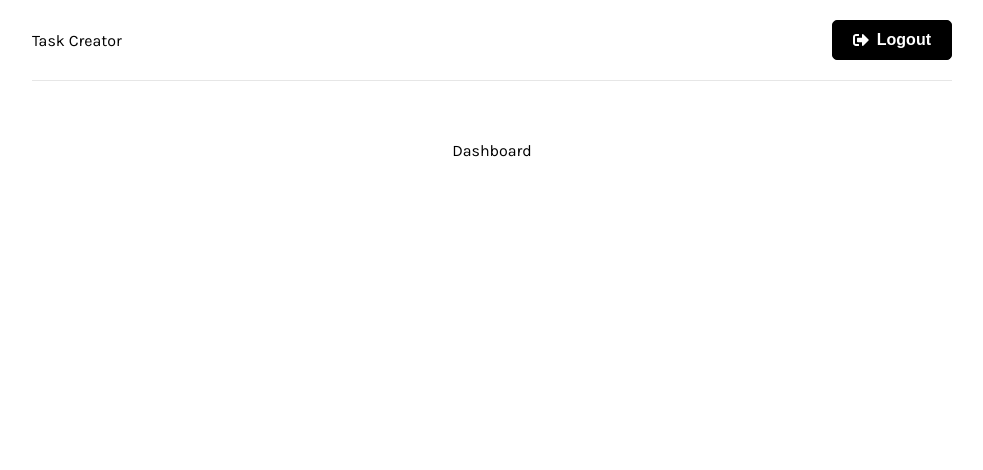
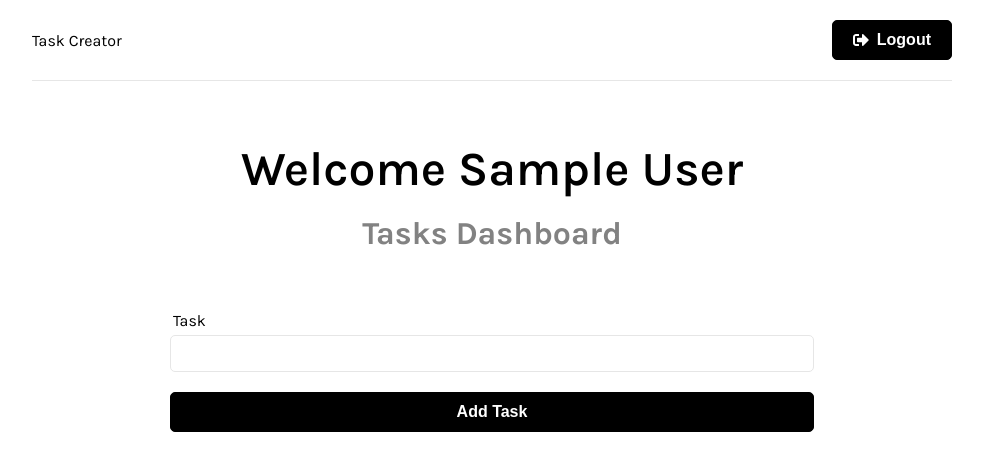
Before and after one commit to sayjin93/Task-MERN, a React (Vite) app in the folder frontend/: page / in a window 1280 px wide. Shown: the top 470 px of the page, without its empty margins (148-1131 px from the left). Built offline with nearby package versions, Linux system fonts and the light colour scheme; sample sign-in values are in the browser's storage.

Commit message:
Completing Chapter 9

```diff
--- a/frontend/src/components/Dashboard.jsx
+++ b/frontend/src/components/Dashboard.jsx
@@ -1,6 +1,26 @@
+import { useEffect } from 'react';
+import { useNavigate } from 'react-router-dom';
+import { useSelector } from 'react-redux';
+
+import TaskForm from './TaskForm';
+
 const Dashboard = () => {
+    const navigate = useNavigate();
+    const { user } = useSelector(state => state.user);
+
+    useEffect(() => {
+        if (!user) navigate("/login");
+    }, [user, navigate])
+
     return (
-        <div>Dashboard</div>
+        <>
+            <section className='heading'>
+                <h1>Welcome {user && user.name}</h1>
+                <p>Tasks Dashboard</p>
+            </section>
+
+            <TaskForm />
+        </>
     )
 }
 
--- /dev/null
+++ b/frontend/src/components/TaskForm.jsx
@@ -0,0 +1,41 @@
+import { useState } from 'react';
+import { toast } from 'react-toastify';
+import { useCreateTaskMutation } from '../store/apis/taskApi';
+
+const TaskForm = () => {
+    const [text, setText] = useState("");
+    const [createTask, { isLoading }] = useCreateTaskMutation();
+
+    const onSubmit = async (e) => {
+        e.preventDefault();
+        if (!text.trim()) return;
+
+        try {
+            await createTask({ text }).unwrap();
+            setText('');
+            toast.success('Task created successfully!');
+        } catch (err) {
+            toast.error(err?.data?.message || 'Something went wrong!');
+        }
+    };
+
+
+    return (
+        <section className='form'>
+            <form onSubmit={onSubmit}>
+                <div className='form-group'>
+                    <label htmlFor='text'>Task</label>
+                    <input type='text' id='text' value={text} onChange={e => setText(e.target.value)}
+                    />
+                </div>
+                <div className='form-group'>
+                    <button className='btn btn-block' type='submit' disabled={isLoading}>
+                        {isLoading ? 'Adding...' : 'Add Task'}
+                    </button>
+                </div>
+            </form>
+        </section>
+    )
+}
+
+export default TaskForm
--- /dev/null
+++ b/frontend/src/store/apis/taskApi.js
@@ -0,0 +1,52 @@
+import { createApi, fetchBaseQuery } from '@reduxjs/toolkit/query/react';
+
+export const taskApi = createApi({
+    reducerPath: 'taskApi',
+    baseQuery: fetchBaseQuery({
+        baseUrl: import.meta.env.VITE_API_URL,
+        prepareHeaders: (headers, { getState }) => {
+            const token = getState().user.user?.token;
+            if (token) {
+                headers.set('Authorization', `Bearer ${token}`);
+            }
+            return headers;
+        },
+    }),
+    tagTypes: ['Task'],
+    endpoints: (builder) => ({
+        getTasks: builder.query({
+            query: () => '/tasks',
+            providesTags: ['Task'],
+        }),
+        createTask: builder.mutation({
+            query: (newTask) => ({
+                url: '/tasks',
+                method: 'POST',
+                body: newTask,
+            }),
+            invalidatesTags: ['Task'],
+        }),
+        updateTask: builder.mutation({
+            query: ({ id, ...data }) => ({
+                url: `/tasks/${id}`,
+                method: 'PUT',
+                body: data,
+            }),
+            invalidatesTags: ['Task'],
+        }),
+        deleteTask: builder.mutation({
+            query: (id) => ({
+                url: `/tasks/${id}`,
+                method: 'DELETE',
+            }),
+            invalidatesTags: ['Task'],
+        }),
+    }),
+});
+
+export const {
+    useGetTasksQuery,
+    useCreateTaskMutation,
+    useUpdateTaskMutation,
+    useDeleteTaskMutation,
+} = taskApi;
--- a/frontend/src/store/store.js
+++ b/frontend/src/store/store.js
@@ -1,12 +1,17 @@
 import { configureStore } from '@reduxjs/toolkit';
 import userReducer from './slices/userSlice';
+
 import { userApi } from './apis/userApi';
+import { taskApi } from './apis/taskApi';
 
 export const store = configureStore({
   reducer: {
     user: userReducer,
     [userApi.reducerPath]: userApi.reducer,
+    [taskApi.reducerPath]: taskApi.reducer,
   },
   middleware: (getDefaultMiddleware) =>
-    getDefaultMiddleware().concat(userApi.middleware),
+    getDefaultMiddleware()
+      .concat(userApi.middleware)
+      .concat(taskApi.middleware),
 });
```
